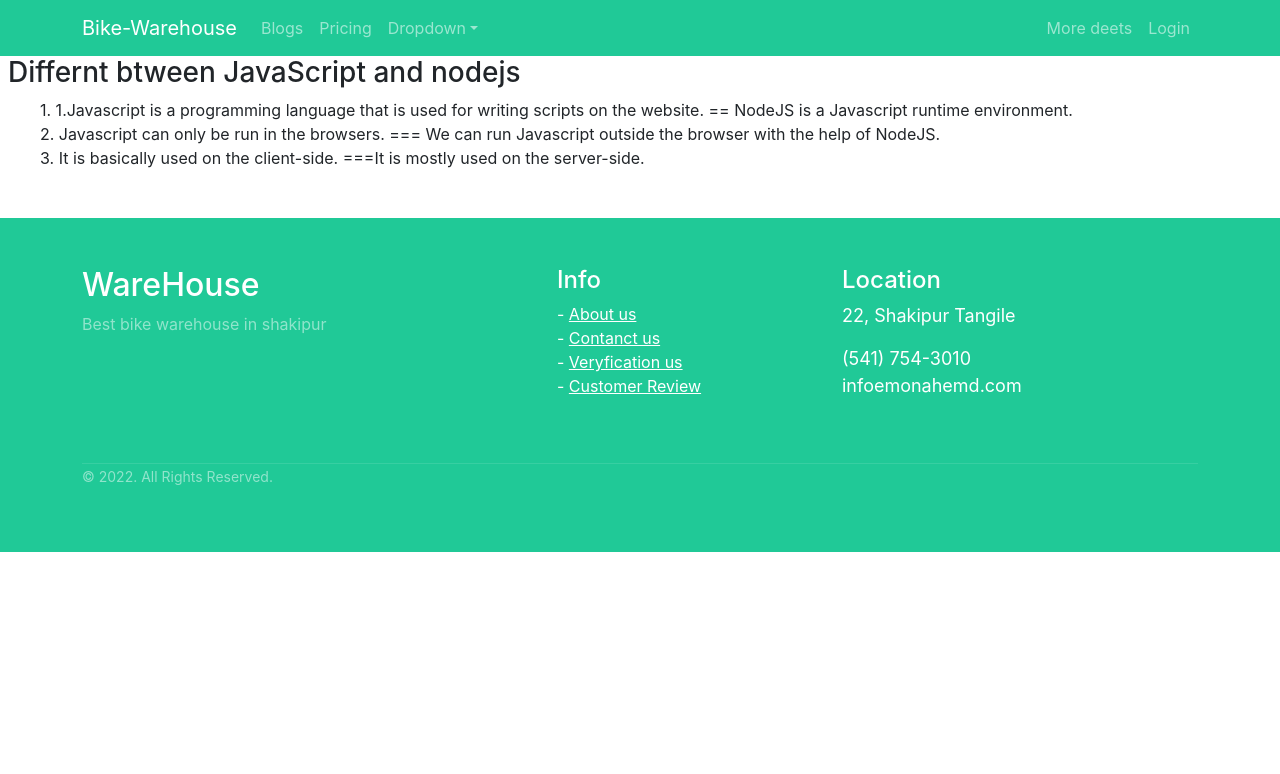
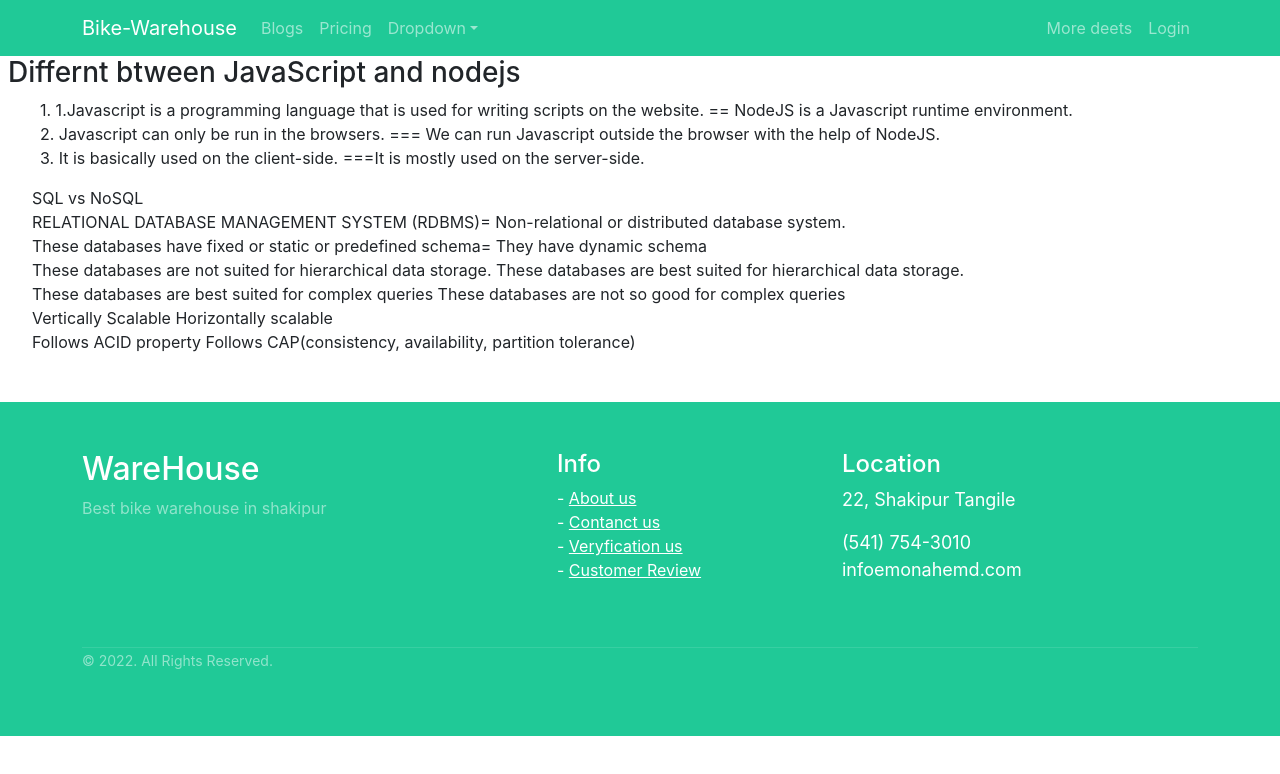
Before and after one commit to emonahmed123/wharehouse-mangement-client, a React (Create React App) app: page /blogs in a window 1280 px wide. Shown: the top 774 px of the page. Built offline with nearby package versions, Linux system fonts and the light colour scheme; no server answers.

Commit message:
added second blogs

```diff
--- a/src/Pages/Blogs/Blogs.js
+++ b/src/Pages/Blogs/Blogs.js
@@ -9,14 +9,28 @@ const Blogs = () => {
                <h3>Differnt btween JavaScript and nodejs </h3>
                    <ul>
                    1.
-1.Javascript is a programming language that is used for writing scripts on the website. == NodeJS is a Javascript runtime environment. <br/>
+    1.Javascript is a programming language that is used for writing scripts on the website. == NodeJS is a Javascript runtime environment. <br/>
 
-2.	Javascript can only be run in the browsers. ===	We can run Javascript outside the browser with the help of NodeJS.<br/>
-3.	It is basically used on the client-side.	===It is mostly used on the server-side.
+    2.	Javascript can only be run in the browsers. ===	We can run Javascript outside the browser with the help of NodeJS.<br/>
+    3.	It is basically used on the client-side.	===It is mostly used on the server-side.
+                   </ul>
+              </div>
 
 
+              <div>
+            <ul>
+            SQL    vs       	NoSQL
+<li>RELATIONAL DATABASE MANAGEMENT SYSTEM (RDBMS)=	Non-relational or distributed database system. </li>
+<li> These databases have fixed or static or predefined schema=	They have dynamic schema</li>
+<li>These databases are not suited for hierarchical data storage.	These databases are best suited for hierarchical data storage.</li>
+<li> These databases are best suited for complex queries	These databases are not so good for complex queries</li>
+<li> Vertically Scalable	Horizontally scalable</li>
+<li> Follows ACID property	Follows CAP(consistency, availability, partition tolerance)</li>
 
-                   </ul>
+
+            </ul>
+
+
               </div>
         </div>
     );
```
